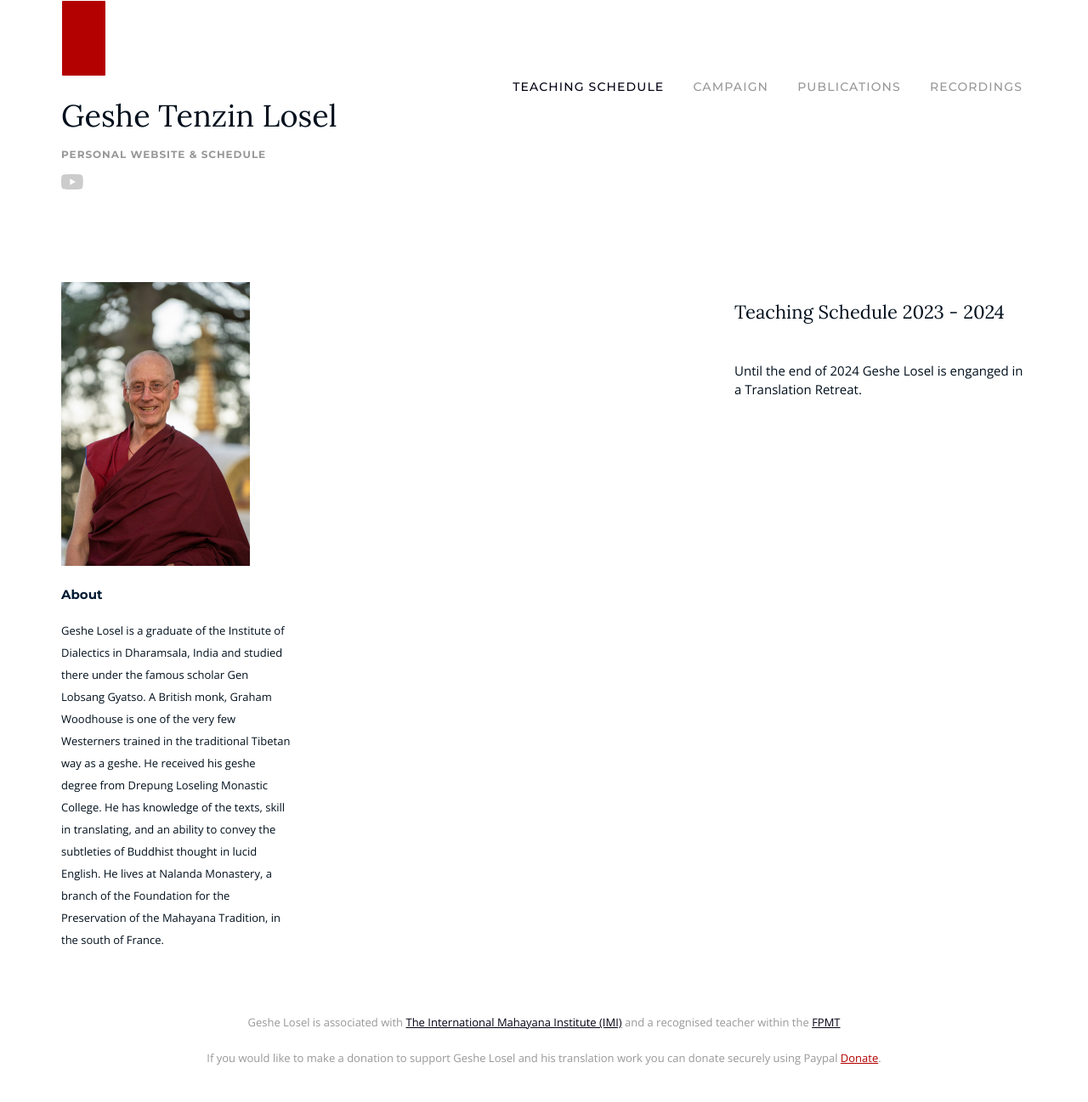
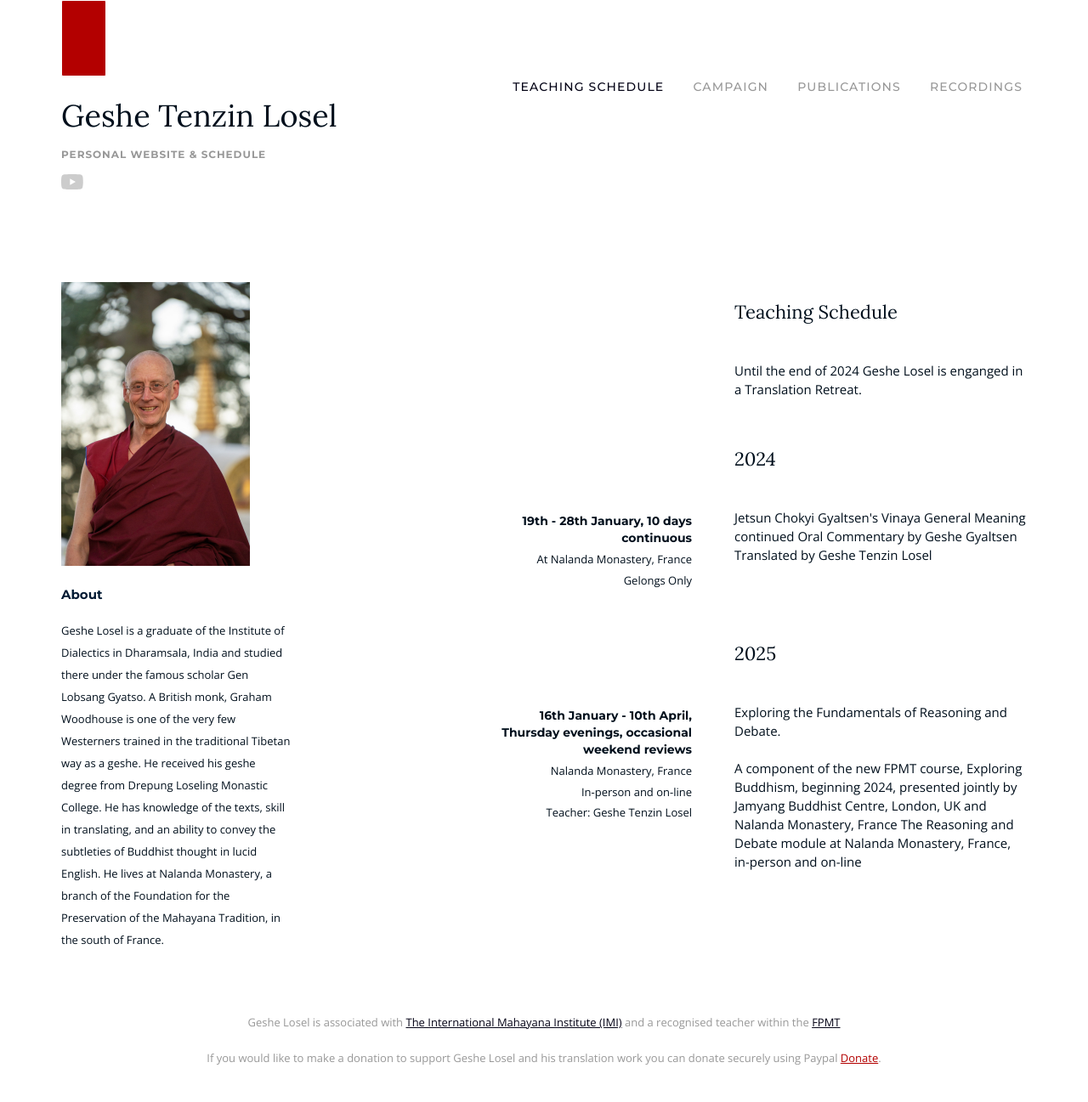
Before and after one commit to hallodom/geshe-graham-losel, a Jekyll site: the page built from index.html, in a window 1280 px wide. Shown: the whole page at 85% size. Built offline with Jekyll 4.4.1, drawn with Linux system fonts in a browser that asks for light colours.

Commit message:
Add new schedule

```diff
--- a/css/site.css
+++ b/css/site.css
@@ -17,22 +17,22 @@ a:hover {
 }
 
 .box--red {
-	background: #B30000;
+  background: #b30000;
   height: 90px;
   width: 53px;
   display: block;
-	transition: .3s ease-in-out background;
+  transition: 0.3s ease-in-out background;
   padding: 0;
 }
 
 .box--red:hover {
-	background: #8E0000;
+  background: #8e0000;
 }
 
 .download-button,
 a.download-button {
   display: inline-block;
-	background: #B30000;
+  background: #b30000;
   box-sizing: content-box;
   padding: 20px;
   text-decoration: none !important;
@@ -41,11 +41,11 @@ a.download-button {
   font-size: 18px;
   font-weight: normal !important;
   margin-top: 20px;
-	transition: .3s ease-in-out opacity;
+  transition: 0.3s ease-in-out opacity;
 }
 
 a.download-button:hover {
-	opacity: .85;
+  opacity: 0.85;
 }
 
 a.download-button--secondary {
@@ -53,7 +53,7 @@ a.download-button--secondary {
 }
 
 .pdf {
-	background: #C4C4C4;
+  background: #c4c4c4;
   box-shadow: 0px 4px 14px rgba(0, 0, 0, 0.3);
 }
 
@@ -64,7 +64,7 @@ a.download-button--secondary {
 }
 
 .site-title {
-	font-family: 'Lora', serif;
+  font-family: "Lora", serif;
   font-weight: lighter;
   font-size: 36px;
   line-height: 44px;
@@ -111,7 +111,7 @@ a.download-button--secondary {
   color: #989898;
   margin-left: 20px;
   padding: 5px;
-	transition: color ease-in-out .5s;
+  transition: color ease-in-out 0.5s;
 }
 
 .main-nav a:hover {
@@ -134,7 +134,6 @@ a.main-nav__active {
   font-weight: bold;
   font-size: 15px;
   line-height: 18px;
-
 }
 
 .about-text {
@@ -174,7 +173,7 @@ a.main-nav__active {
   font-weight: normal;
   font-size: 13px;
   line-height: 18px;
-	margin-bottom: .4rem;
+  margin-bottom: 0.4rem;
   padding-right: 34px;
 }
 
@@ -183,9 +182,9 @@ a.main-nav__active {
   font-family: Montserrat;
   font-weight: bold;
   font-size: 14px;
-	line-height: 14px;
+  line-height: 20px;
   margin-top: 5px;
-	margin-bottom: .4rem;
+  margin-bottom: 0.4rem;
 }
 
 .event-date p:first-child {
@@ -198,7 +197,7 @@ a.main-nav__active {
   font-weight: bold;
   font-size: 14px;
   line-height: 14px;
-	margin-bottom: .4rem;
+  margin-bottom: 0.4rem;
 }
 
 .event-location {
@@ -217,7 +216,7 @@ a.main-nav__active {
 }
 
 .event-title a {
-	color: #B30000;
+  color: #b30000;
   font-weight: normal;
 }
 
@@ -226,7 +225,7 @@ a.main-nav__active {
 }
 
 .event-title + .event-title {
-	margin-bottom: 36px
+  margin-bottom: 36px;
 }
 
 .event-info {
@@ -274,13 +273,12 @@ a.main-nav__active {
 
 .publications__img {
   width: 90%;
-	box-shadow: 4px 4px 10px #E8E6E6,
-	 	0px 2px 3px #D4D4D4;
-	transition: .3s ease-in-out opacity;
+  box-shadow: 4px 4px 10px #e8e6e6, 0px 2px 3px #d4d4d4;
+  transition: 0.3s ease-in-out opacity;
 }
 
 .publications__img:hover {
-	opacity: .6;
+  opacity: 0.6;
 }
 
 .publications__info {
@@ -288,16 +286,16 @@ a.main-nav__active {
 }
 
 a.publications__link {
-	color: #B30000;
+  color: #b30000;
 }
 
-a.publications__link:hover .publications__arrow  {
+a.publications__link:hover .publications__arrow {
   margin-left: 4px;
 }
 
 .publications__arrow {
   display: inline-block;
-	transition: .3s ease-in-out all;
+  transition: 0.3s ease-in-out all;
 }
 
 /* Publication single */
@@ -309,7 +307,7 @@ a.publications__link:hover .publications__arrow  {
 }
 
 .publication-single__author {
-	font-family: 'Lora', serif;
+  font-family: "Lora", serif;
   font-weight: lighter;
   font-size: 14px;
   font-style: italic;
@@ -318,7 +316,7 @@ a.publications__link:hover .publications__arrow  {
 .publication-single__translated {
   color: #989898;
   font-size: 14px;
-	letter-spacing: .07em;
+  letter-spacing: 0.07em;
 }
 
 .publication-single__desc {
@@ -328,7 +326,7 @@ a.publications__link:hover .publications__arrow  {
 }
 
 .publication-single__desc a {
-	color: #B30000;
+  color: #b30000;
   font-weight: lighter;
   text-decoration: underline;
 }
@@ -343,7 +341,7 @@ a.publications__link:hover .publications__arrow  {
 }
 
 a.publication-single__link {
-	color: #B30000;
+  color: #b30000;
   font-weight: lighter;
   text-decoration: underline;
 }
@@ -359,7 +357,6 @@ a.publication-single__link {
   margin-top: 20px;
 }
 
-
 /* Pages */
 
 .page-header {
@@ -371,7 +368,6 @@ a.publication-single__link {
   text-align: left;
   margin: 0 0 40px;
 }
-
 
 /* Footer */
 
@@ -401,7 +397,7 @@ a.publication-single__link {
 }
 
 a.dontate-link {
-	color: #B30000;
+  color: #b30000;
 }
 
 /* xs */
--- a/index.html
+++ b/index.html
@@ -35,7 +35,7 @@ pageName: index
       <div class="col-xs-12">
         <div class="row end-sm">
           <div class="col-xs-12 col-sm-5">
-            <h3 class="schedule-header">Teaching Schedule 2023 - 2024</h3>
+            <h3 class="schedule-header">Teaching Schedule</h3>
           </div>
         </div>
       </div>
@@ -53,6 +53,59 @@ pageName: index
           Retreat.
         </p>
       </div>
+
+      <div class="col-xs-12">
+        <div class="row end-sm">
+          <div class="col-xs-12 col-sm-5">
+            <h3 class="schedule-header">2024</h3>
+          </div>
+        </div>
+      </div>
+
+      <!-- Event -->
+      <div class="col-xs-6 col-sm-4 event-info">
+        <time class="event-date">19th - 28th January, 10 days continuous</time>
+        <p class="event-location">At Nalanda Monastery, France</p>
+        <p class="event-location">Gelongs Only</p>
+      </div>
+
+      <div class="col-xs-6 col-sm-5">
+        <p class="event-title">
+          Jetsun Chokyi Gyaltsen's Vinaya General Meaning continued Oral
+          Commentary by Geshe Gyaltsen Translated by Geshe Tenzin Losel
+        </p>
+      </div>
+
+      <div class="col-xs-12">
+        <div class="row end-sm">
+          <div class="col-xs-12 col-sm-5">
+            <h3 class="schedule-header">2025</h3>
+          </div>
+        </div>
+      </div>
+
+      <!-- Event -->
+      <div class="col-xs-6 col-sm-4 event-info">
+        <time class="event-date">
+          16th January - 10th April, Thursday evenings, occasional weekend
+          reviews
+        </time>
+        <p class="event-location">Nalanda Monastery, France</p>
+        <p class="event-location">In-person and on-line</p>
+        <p class="event-location">Teacher: Geshe Tenzin Losel</p>
+      </div>
+
+      <div class="col-xs-6 col-sm-5">
+        <p class="event-title">
+          Exploring the Fundamentals of Reasoning and Debate.
+          <br />
+          <br />
+          A component of the new FPMT course, Exploring Buddhism, beginning
+          2024, presented jointly by Jamyang Buddhist Centre, London, UK and
+          Nalanda Monastery, France The Reasoning and Debate module at Nalanda
+          Monastery, France, in-person and on-line
+        </p>
+      </div>
     </div>
     <!-- End Events Row -->
 
```
Also changed, not shown: 2 other files. Lines whose indentation alone changed are shown as unchanged.
